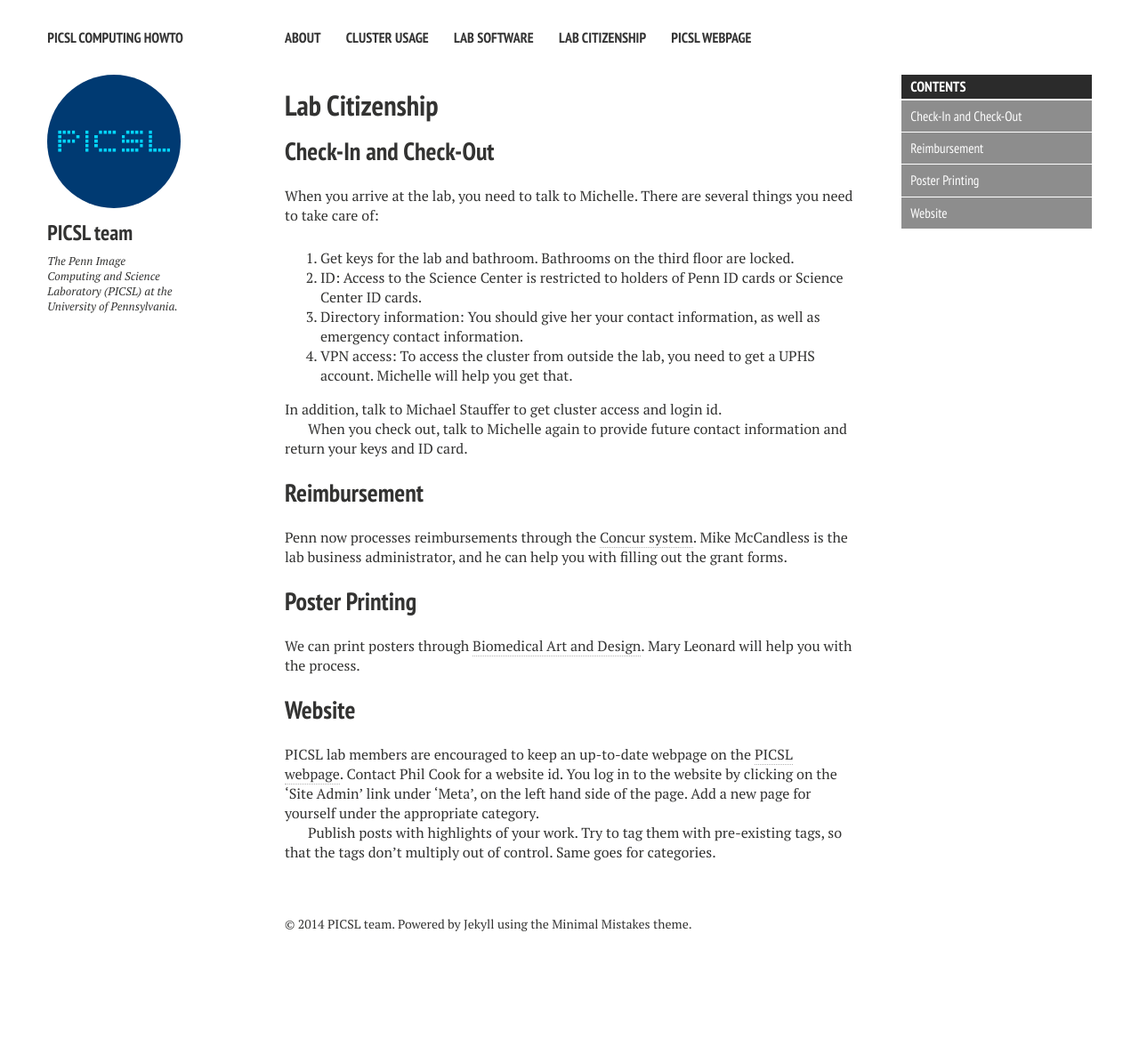
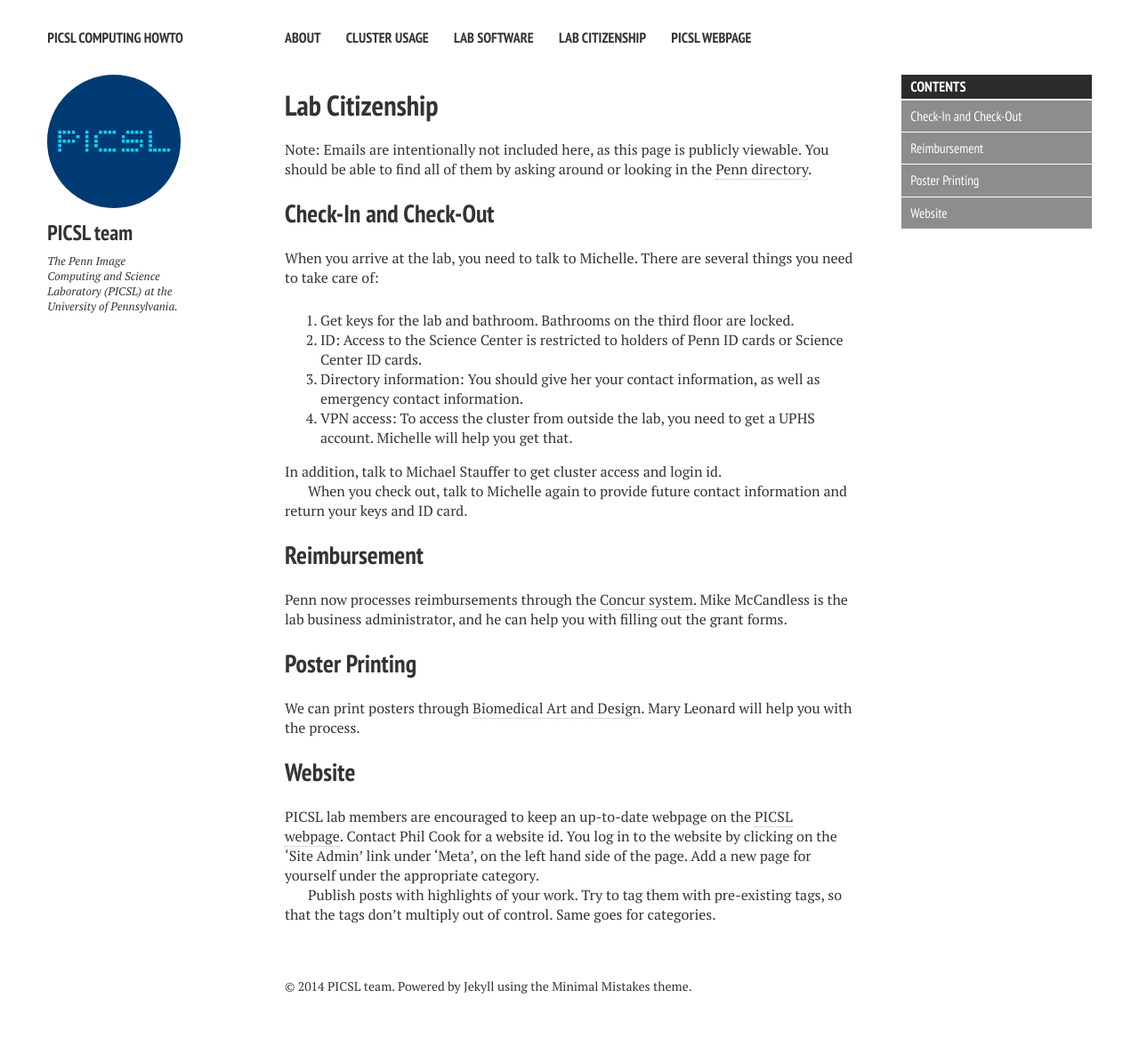
Before and after one commit to bkandel/PICSL_Howto, a Jekyll site: the page built from lab-citizenship.md, in a window 1280 px wide. Shown: the whole page at 89% size. Built offline with Jekyll 4.4.1, drawn with Linux system fonts in a browser that asks for light colours; nearby versions of some CDN libraries; before the commit the page ends 1097 px from its top, so only the background shows below that; part of the change alters nothing that is shown.

Commit message:
BUG: Wrong link for Concur.

```diff
--- a/lab-citizenship.md
+++ b/lab-citizenship.md
@@ -16,7 +16,7 @@ tags: [Jekyll, theme, responsive]
 </div>
 </section><!-- /#table-of-contents -->
 
-
+Note: Emails are intentionally not included here, as this page is publicly viewable.  You should be able to find all of them by asking around or looking in the [Penn directory](http://www.upenn.edu/directories/).
 
 ## Check-In and Check-Out
 When you arrive at the lab, you need to talk to Michelle.  There are several things you need to take care of:
@@ -31,7 +31,7 @@ In addition, talk to Michael Stauffer to get cluster access and login id.
 When you check out, talk to Michelle again to provide future contact information and return your keys and ID card.
 
 ## Reimbursement
-Penn now processes reimbursements through the [Concur system](https://medley.isc-seo.upenn.edu/authentication/profile/concur?app=concurprod).  Mike McCandless is the lab business administrator, and he can help you with filling out the grant forms.
+Penn now processes reimbursements through the [Concur system](https://mgmt.wharton.upenn.edu/department-information/concur-travel-and-expense-management-tem/).  Mike McCandless is the lab business administrator, and he can help you with filling out the grant forms.
 
 ## Poster Printing
 We can print posters through [Biomedical Art and Design](http://www.med.upenn.edu/art/).  Mary Leonard will help you with the process.
```
